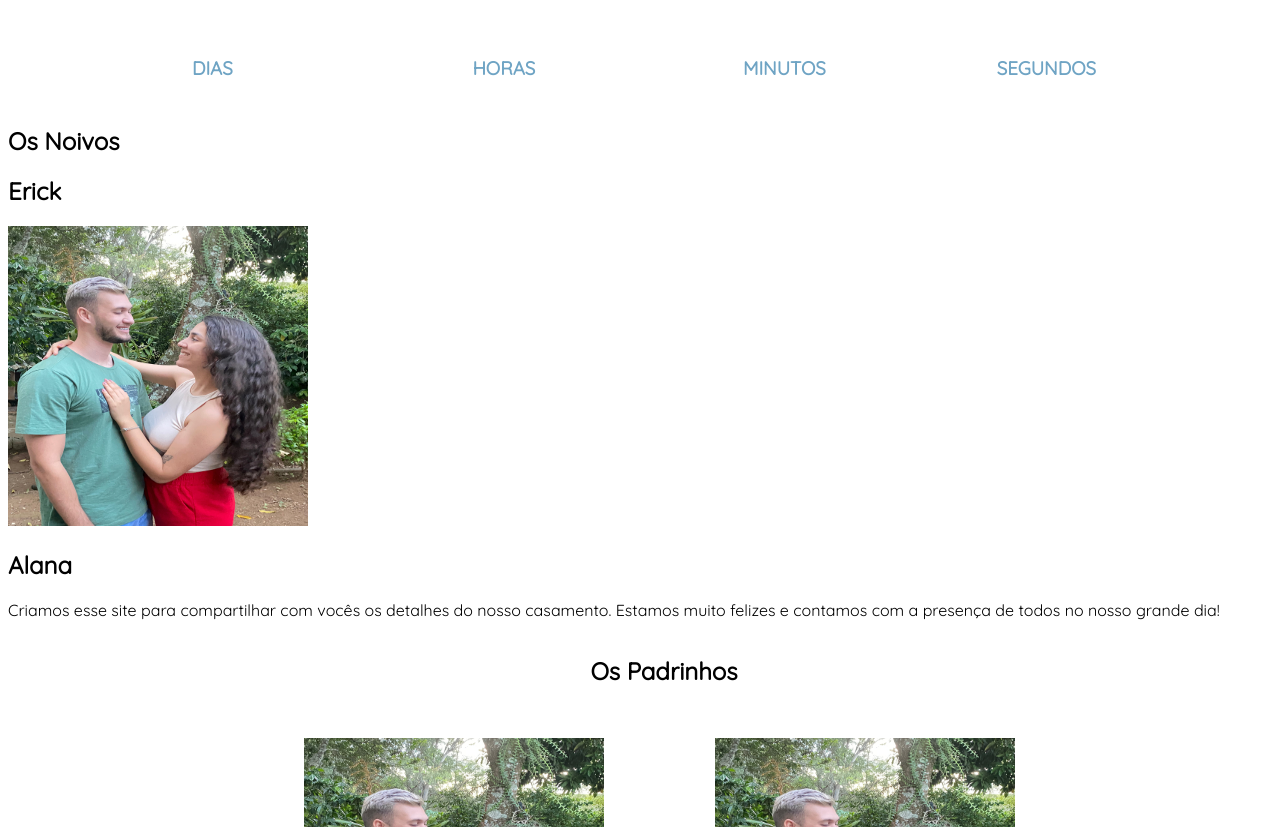
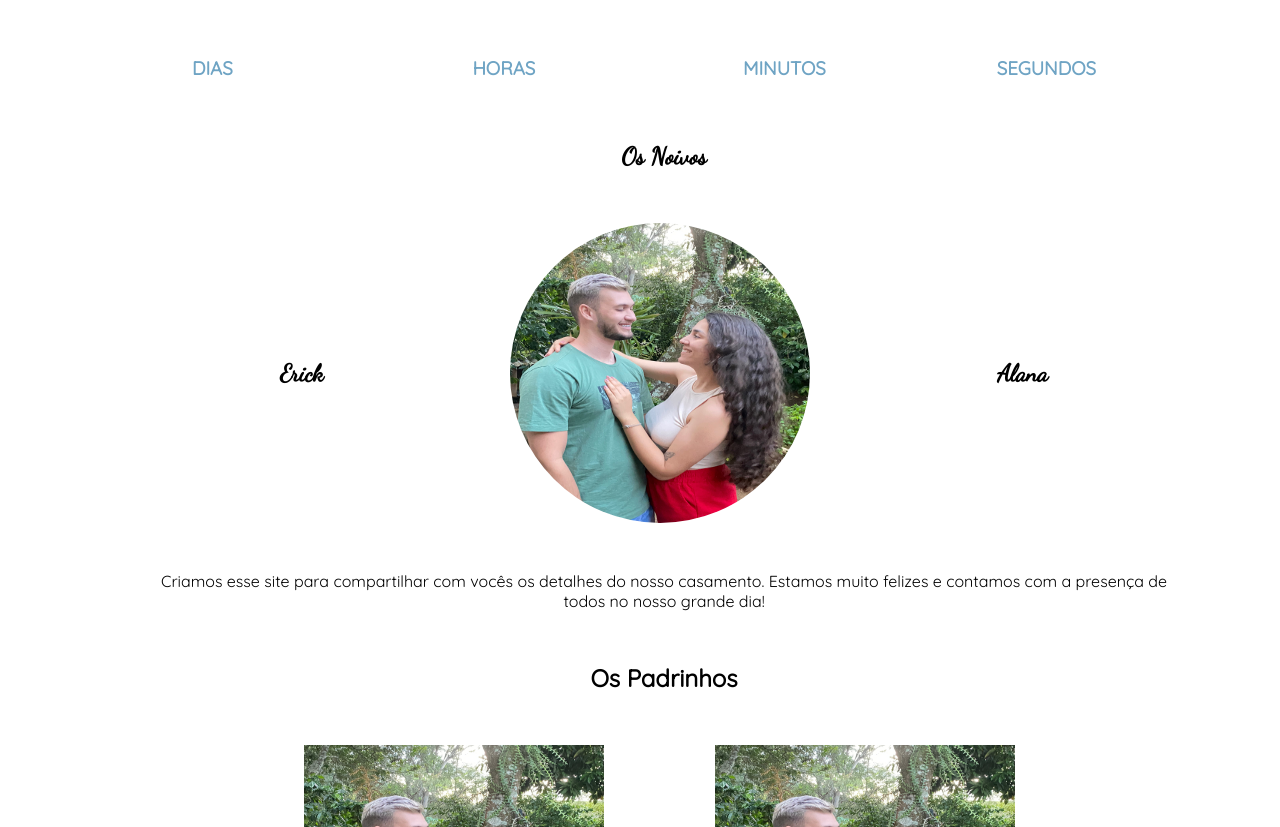
Before and after one commit to erikefernandes40/wedding-website, a Next.js app: page / in a window 1280 px wide. Shown: the part 766-1593 px from the top of the page. Built offline with nearby package versions, Linux system fonts and the light colour scheme.

Commit message:
refactor: retira seção de noivos do index.tsx

```diff
--- a/pages/index.tsx
+++ b/pages/index.tsx
@@ -3,36 +3,16 @@ import Formulario from './form'
 import Header from './header'
 import Background from './backgound'
 import Stopwatch from './stopwatch'
+import BrideAndGroom from './brideAndGroom'
 export default function Home() {
   return (
     <>
+    <Header />
+    <Background/>
+    <Stopwatch/>
+    <BrideAndGroom/>
 
-    <Header />
 
-    <Background/>
-
-    <Stopwatch/>
-
-      <section className="noivos">
-        <div className="title-noivos">
-          <h2>Os Noivos</h2>
-        </div>
-        <div className="aee">
-          <h1>Erick</h1>
-          <Image
-            src="/images/IMG-20230122-WA0020.jpg"
-            alt="Foto de Alana e Erick"
-            width={300}
-            height={300}
-            className='eea'
-          />
-          <h1>Alana</h1>
-        </div>
-        <div className='text-about'>
-          <p>Criamos esse site para compartilhar com vocês os detalhes do nosso casamento. Estamos muito felizes e contamos com a presença de todos no nosso grande dia!
-          </p>
-        </div>
-      </section>
 
       <section className='padrinhos'>
         <h2>Os Padrinhos</h2>
```
